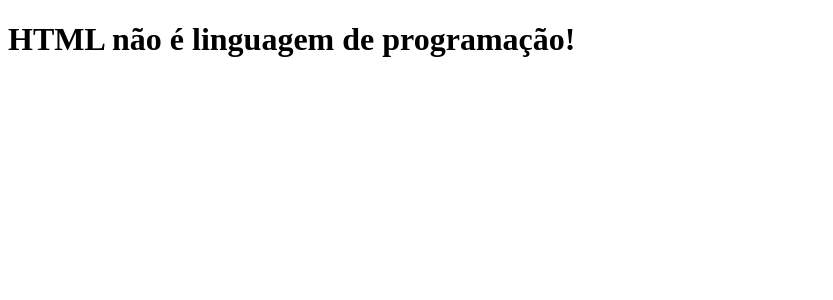
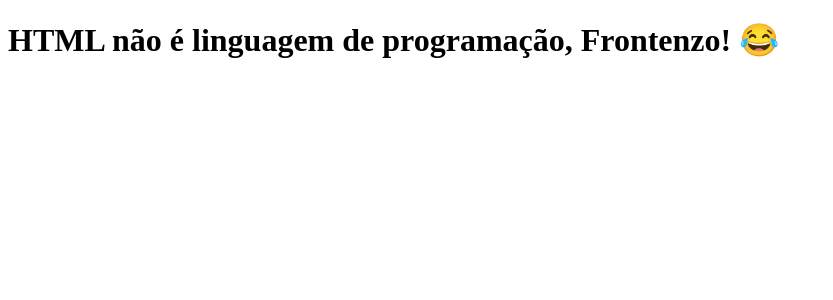
Before and after one commit to gillianfranco/clone-tabnews, a Next.js app: page / in a window 1280 px wide. Shown: the top 300 px of the page, without its empty margins (0-833 px from the left). Built offline with nearby package versions, Linux system fonts and the light colour scheme.

Commit message:
Modify menssage

```diff
--- a/pages/index.js
+++ b/pages/index.js
@@ -1,5 +1,5 @@
 function Home () {
-    return <h1>HTML não é linguagem de programação!</h1>;
+    return <h1>HTML não é linguagem de programação, Frontenzo! 😂</h1>;
 }
 
 export default Home;
```
